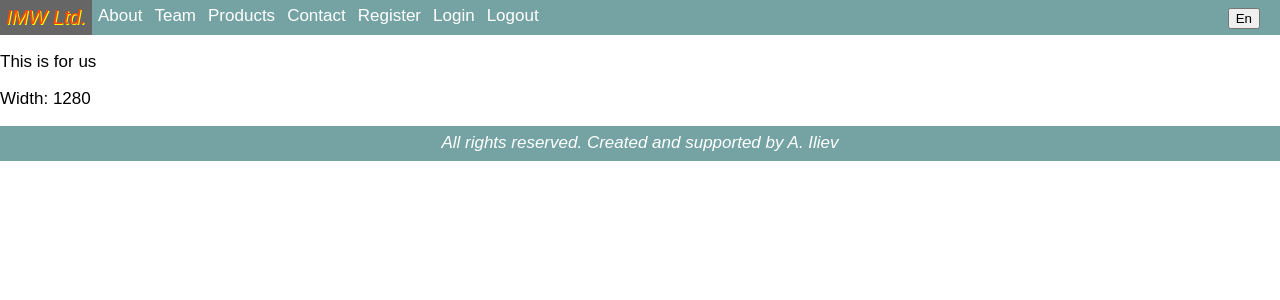
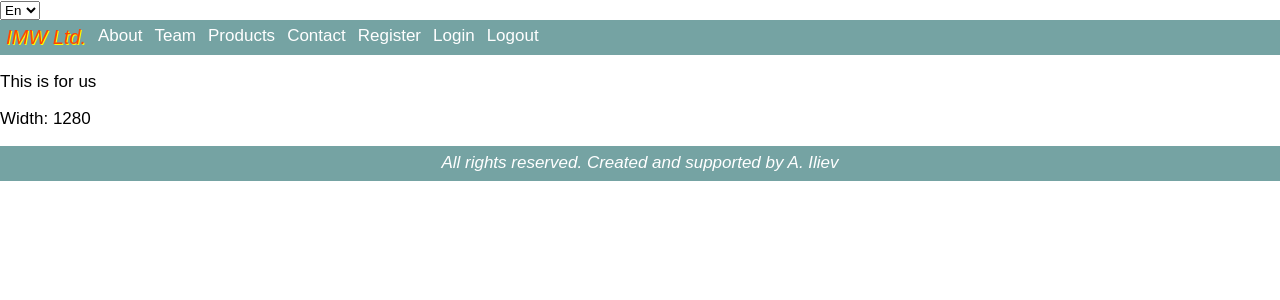
Before and after one commit to AleksandarIliev/IMW, a React (Create React App) app: page /about in a window 1280 px wide. Shown: the top 300 px of the page. Built offline with nearby package versions, Linux system fonts and the light colour scheme.

Commit message:
Try to fix langContext and add a few language

```diff
--- a/src/App.js
+++ b/src/App.js
@@ -8,11 +8,11 @@ import { Register } from "./Components/Register/Register";
 import { Login } from "./Components/Login/Login";
 import { Logout } from "./Components/Logout/Logout";
 import { Footer } from "./Components/Footer/Footer";
-import { Routes, Route } from 'react-router-dom';
+import { Routes, Route } from "react-router-dom";
 
 import { useState, useEffect } from "react";
-import { LangContext } from './Components/Context/LangContext';
-import { LangBtn } from './Components/LangBtn/LangBtn';
+import { LanguageProvider } from "./Components/Context/LanguageContext";
+import LangSelector from "./Components/LangBtn/LangSelector";
 
 function App() {
     const [width, setWidth] = useState(0);
@@ -26,13 +26,11 @@ function App() {
         const width = window.innerWidth
         setWidth(width);
     }
-    const [lang, setLang] = useState("En");
 
-    console.log(lang);
     return (
-        <LangContext.Provider value={{ lang, setLang }}>
+        <LanguageProvider>
+            <LangSelector />
             <Header />
-            <LangBtn />
             <Routes window={window.scrollTo(0, 0)}>
                 <Route path="/" />
                 <Route path="/about" element={<About width={width} />} />
@@ -44,7 +42,7 @@ function App() {
                 <Route path="/logout" element={<Logout />} />
             </Routes>
             <Footer />
-        </LangContext.Provider>
+        </LanguageProvider>
     )
 }
 
--- /dev/null
+++ b/src/Components/Context/LanguageContext.js
@@ -0,0 +1,33 @@
+import { useContext, useState, createContext } from "react";
+import { langOption, langList } from "../../Languages/Languages";
+
+export const LanguageContext = createContext({
+    userLang: "en",
+    dictionary: langList.en
+})
+
+export function LanguageProvider({ children }) {
+    const defaultLang = window.localStorage.getItem("rcml-lang");
+    const [userLang, setUserLang] = useState(defaultLang || "en");
+
+    const provider = {
+        userLang,
+        dictionary: langList[userLang],
+        userLangChange: selected => {
+            const newLang = langOption[selected] ? selected : "en"
+            setUserLang(newLang);
+            window.localStorage.setItem("rcml-lang", newLang);
+        }
+    };
+
+    return (
+        <LanguageContext.Provider value={provider}>
+            {children}
+        </LanguageContext.Provider>
+    )
+}
+
+export function Text ({ tid }) {
+    const languageContext = useContext(LanguageContext);
+    return languageContext.dictionary[tid] || tid;
+}
--- /dev/null
+++ b/src/Components/LangBtn/LangSelector.js
@@ -0,0 +1,46 @@
+// import { useContext, useState } from "react"
+// import { LangContext } from "../Context/LangContext"
+
+// export const LangBtn = () => {
+//     const [isClick, setIsClick]= useState(false);
+//     const { lang, setLang } = useContext(LangContext)
+//     const changeLang = () => {
+//         setIsClick(!isClick)
+//     }
+
+//     return (
+//         <span className="language">
+//             <span>
+//                 <button onClick={changeLang}>
+//                     {lang}
+//                 </button>
+//             </span>
+//             {isClick ?
+//                 <div>
+//                     <div><button onClick={() => setLang('Bg')}>Bg</button></div>
+//                     <div><button onClick={() => setLang('En')}>En</button></div>
+//                     <div><button onClick={() => setLang('De')}>De</button></div>
+//                 </div> : ''
+//             }
+//         </span>
+//     )
+// }
+
+import { useContext } from "react";
+
+import { langOption } from "../../Languages/Languages";
+import { LanguageContext } from "../Context/LanguageContext";
+
+export default function LangSelector () {
+    const { userLang, userLangChange } = useContext(LanguageContext);
+
+    const handleLangChange = e => userLangChange(e.target.value);
+
+    return (
+        <select onChange={handleLangChange} value = {userLang}>
+            {Object.entries(langOption).map(([id, name]) => (
+                <option key={id} value={id}>{name}</option>
+            ))}
+        </select>
+    )
+}
--- a/src/Languages/Languages.js
+++ b/src/Languages/Languages.js
@@ -5,7 +5,7 @@ import en from "./en.json";
 export const langList = { bg, de, en };
 
 export const langOption = {
-    bg: "Bulgarien",
-    de: "Deutsch",
-    en: "English",
+    bg: "Bg",
+    de: "De",
+    en: "En",
 };
```
